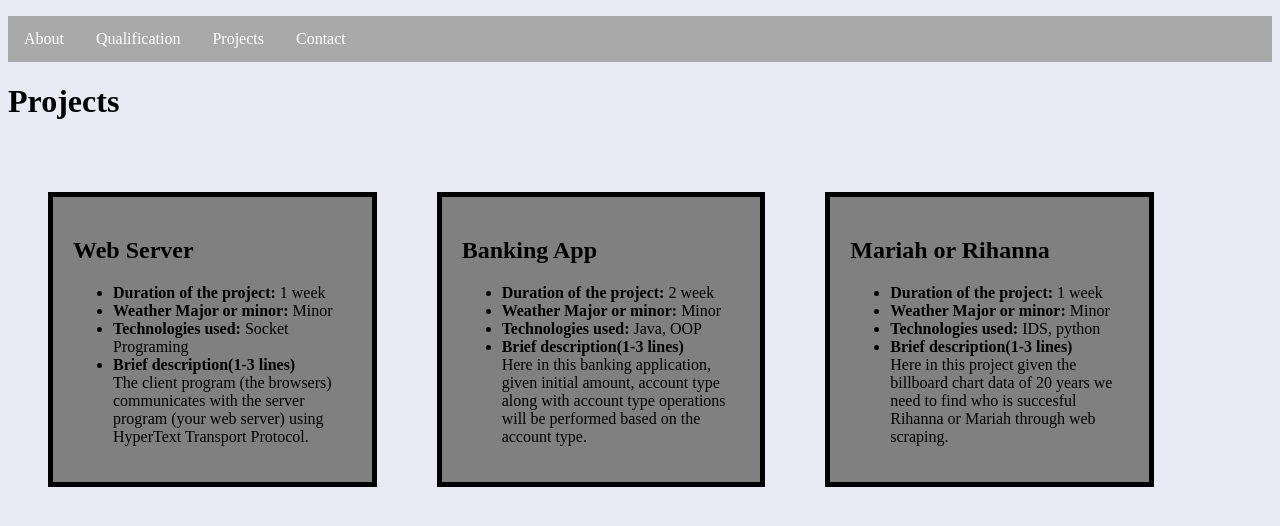
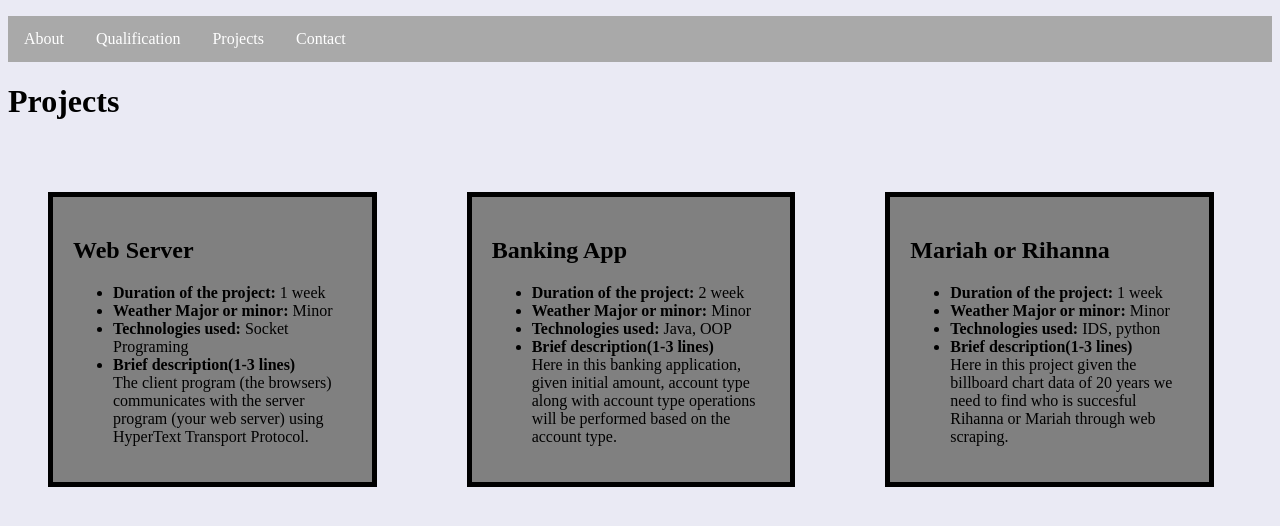
Before and after one commit to Bhavana-Thumma/htmlProfile, a PHP site: page /Projects.html in a window 1280 px wide. Shown: the top 526 px of the page. Run offline with PHP 8.4, Linux system fonts and the light colour scheme.

Commit message:
Changes css

```diff
--- a/Contact.html
+++ b/Contact.html
@@ -34,7 +34,7 @@ Your whatsapp Number/Contact number( if you feel necessary) -->
             <a href="https://github.com/Thumma-Bhavana"><button style="font-size:24px">Github <i class="fa fa-github"></i></button></a>
             <a href="https://www.linkedin.com/in/bhavanathumma/"><button style="font-size:24px">Linkedin <i class="fa fa-linkedin-square"></i></button></a>
             <a href="https://www.hackerrank.com/bhavanathumma31"><button style='font-size:24px'>Hackerrank <span class="iconify" data-icon="simple-icons:hackerrank" data-inline="false"></span></button></a>
-            <a href = "mailto:bhavanathumma3@msitprogram.net" ><button style='font-size:24px'>Mail <i class="fa fa-google"></i></button></a>
+            <a href = "mailto:bhavanathumma3@msitprogram.net" ><button style='font-size:24px'>Mail <i class="fa fa-envelope"></i></button></a>
             <script src="https://code.iconify.design/1/1.0.7/iconify.min.js"></script>
 
 
--- a/Nav.css
+++ b/Nav.css
@@ -50,7 +50,7 @@ ul.n1 {
   width: 26%;
   padding: 20px;
   margin-top: 50px;
-  margin-right: 20px;
+  margin-right: 50px;
   margin-left: 40px;
   }
 .proj:hover{
@@ -58,13 +58,13 @@ ul.n1 {
   color: black;
 }
 
-@media screen and (max-width: 992px) {
+@media screen and (max-width: 600px) {
 .proj {
 width: 60%;
 background-color: hotpink;
 }
 }
-@media screen and (max-width: 600px) {
+@media screen and (max-width: 900px) {
 .proj {
 width: 100%;
 }
```
